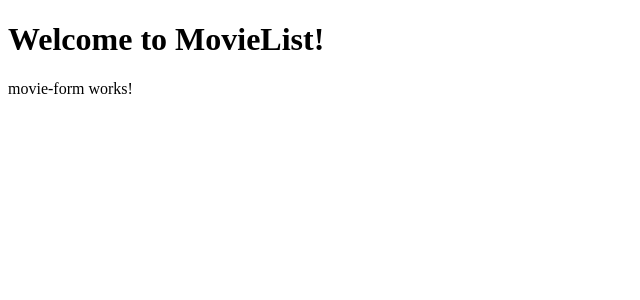
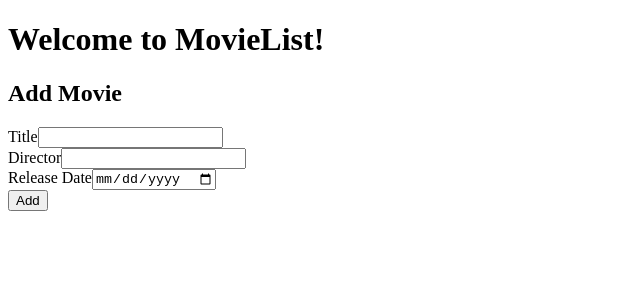
Before and after one commit to AndrewWesterman/movielist, an Angular app in the folder client/: page /add-movie in a window 1280 px wide. Shown: the top 300 px of the page, without its empty margins (0-640 px from the left). Built offline with nearby package versions, Linux system fonts and the light colour scheme.

Commit message:
Completed movie form

```diff
--- a/client/src/app/app.module.ts
+++ b/client/src/app/app.module.ts
@@ -6,10 +6,11 @@
 import { MoviesComponent } from './components/movies/movies.component';
 import { MovieFormComponent } from './components/movie-form/movie-form.component';
 import { HttpClientModule } from '@angular/common/http';
+import { FormsModule } from '@angular/forms';
 
 @NgModule({
   declarations: [AppComponent, MoviesComponent, MovieFormComponent],
-  imports: [BrowserModule, HttpClientModule, AppRoutingModule],
+  imports: [BrowserModule, HttpClientModule, FormsModule, AppRoutingModule],
   providers: [],
   bootstrap: [AppComponent],
 })
--- a/client/src/app/components/movie-form/movie-form.component.html
+++ b/client/src/app/components/movie-form/movie-form.component.html
@@ -1 +1,39 @@
-<p>movie-form works!</p>
+<h2>
+  <span>{{ isEdit ? "Edit" : "Add" }}</span> Movie
+</h2>
+<form (ngSubmit)="onSubmit()">
+  <div class="form-group">
+    <label for="title">Title</label>
+    <input
+      type="text"
+      class="form-control"
+      id="title"
+      [(ngModel)]="movie.title"
+      name="title"
+      required
+    />
+  </div>
+  <div class="form-group">
+    <label for="director">Director</label>
+    <input
+      type="text"
+      class="form-control"
+      id="director"
+      [(ngModel)]="movie.director"
+      name="director"
+      required
+    />
+  </div>
+  <div class="form-group">
+    <label for="releaseDate">Release Date</label>
+    <input
+      type="date"
+      class="form-control"
+      id="releaseDate"
+      [(ngModel)]="movie.releaseDate"
+      name="releaseDate"
+      required
+    />
+  </div>
+  <button type="submit">{{ isEdit ? "Save" : "Add" }}</button>
+</form>
--- a/client/src/app/components/movie-form/movie-form.component.ts
+++ b/client/src/app/components/movie-form/movie-form.component.ts
@@ -1,15 +1,45 @@
+import { Location } from '@angular/common';
 import { Component, OnInit } from '@angular/core';
+import { ActivatedRoute } from '@angular/router';
+import { Movie } from 'src/app/models/movie';
+import { MovieService } from 'src/app/services/movie.service';
 
 @Component({
   selector: 'app-movie-form',
   templateUrl: './movie-form.component.html',
-  styleUrls: ['./movie-form.component.less']
+  styleUrls: ['./movie-form.component.less'],
 })
 export class MovieFormComponent implements OnInit {
+  movie: Movie = {} as Movie;
+  isEdit = false;
 
-  constructor() { }
+  constructor(
+    private route: ActivatedRoute,
+    private movieService: MovieService,
+    private location: Location
+  ) {}
 
   ngOnInit(): void {
+    this.getMovie();
   }
 
+  getMovie() {
+    const id = this.route.snapshot.paramMap.get('id');
+    if (id) {
+      this.isEdit = true;
+      this.movieService.getMovie(id).subscribe((movie) => (this.movie = movie));
+    }
+  }
+
+  onSubmit() {
+    if (this.isEdit) {
+      this.movieService
+        .updateMovie(this.movie)
+        .subscribe(() => this.location.back());
+    } else {
+      this.movieService
+        .createMovie(this.movie)
+        .subscribe(() => this.location.back());
+    }
+  }
 }
--- a/client/src/app/models/movie.ts
+++ b/client/src/app/models/movie.ts
@@ -19,4 +19,10 @@
   adapt(obj: any): Movie {
     return new Movie(obj._id, obj.title, obj.director, obj.release_date);
   }
+
+  // Convert movie back to expected json structure
+  revert(movie: Movie): any {
+    const { id, title, director, releaseDate } = movie;
+    return { _id: id, title, director, release_date: releaseDate };
+  }
 }
--- a/client/src/app/services/movie.service.ts
+++ b/client/src/app/services/movie.service.ts
@@ -1,6 +1,6 @@
 import { Injectable } from '@angular/core';
 import { Observable, of } from 'rxjs';
-import { HttpClient } from '@angular/common/http';
+import { HttpClient, HttpHeaders } from '@angular/common/http';
 import { Movie, MovieAdapter } from '../models/movie';
 import { map, catchError } from 'rxjs/operators';
 
@@ -9,6 +9,10 @@
 })
 export class MovieService {
   private moviesUrl = 'api/movies';
+
+  httpOptions = {
+    headers: new HttpHeaders({ 'Content-Type': 'application/json' }),
+  };
 
   constructor(private http: HttpClient, private adapter: MovieAdapter) {}
 
@@ -20,15 +24,28 @@
   }
 
   getMovie(id: string): Observable<Movie> {
-    return of({} as Movie);
+    const url = `${this.moviesUrl}/${id}`;
+    return this.http.get(url).pipe(
+      map((movie) => this.adapter.adapt(movie)),
+      catchError(this.handleError<any>('getMovie'))
+    );
   }
 
   createMovie(movie: Movie): Observable<Movie> {
-    return of({} as Movie);
+    const movieToCreate = this.adapter.revert(movie);
+    return this.http.post(this.moviesUrl, movieToCreate, this.httpOptions).pipe(
+      map((movie) => this.adapter.adapt(movie)),
+      catchError(this.handleError<any>('createMovie'))
+    );
   }
 
-  updateMovie(movie: Movie): Observable<any> {
-    return of({});
+  updateMovie(movie: Movie): Observable<Movie> {
+    const url = `${this.moviesUrl}/${movie.id}`;
+    const movieToUpdate = this.adapter.revert(movie);
+    return this.http.put(url, movieToUpdate, this.httpOptions).pipe(
+      map((movie) => this.adapter.adapt(movie)),
+      catchError(this.handleError<any>('updateMovie'))
+    );
   }
 
   /**
```
